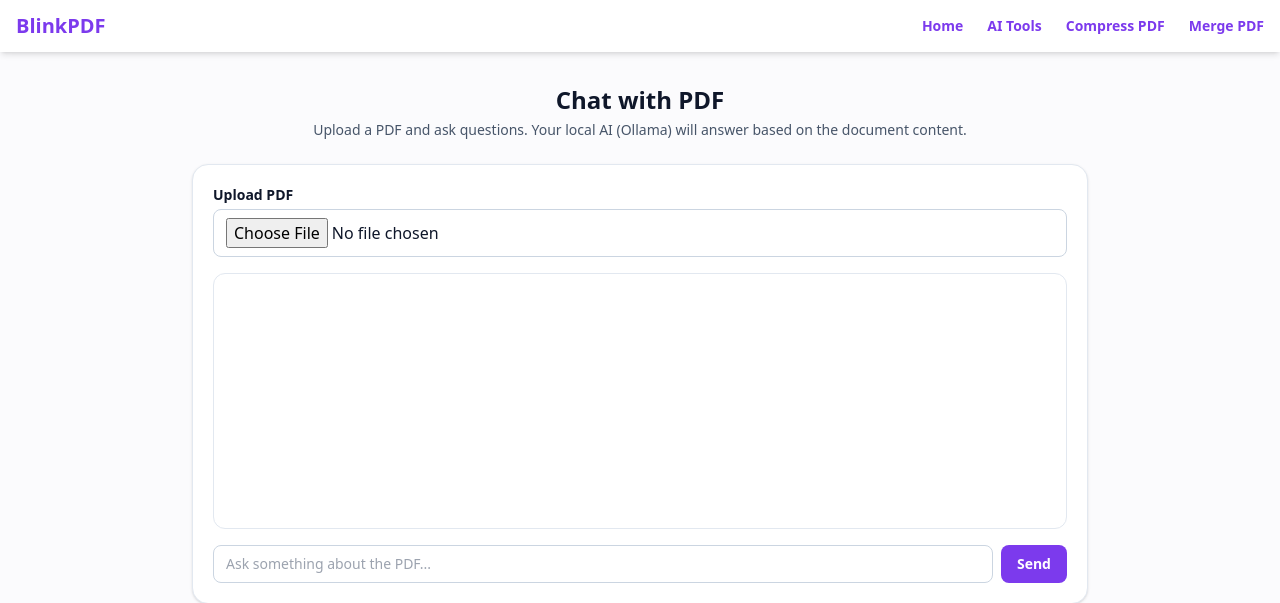
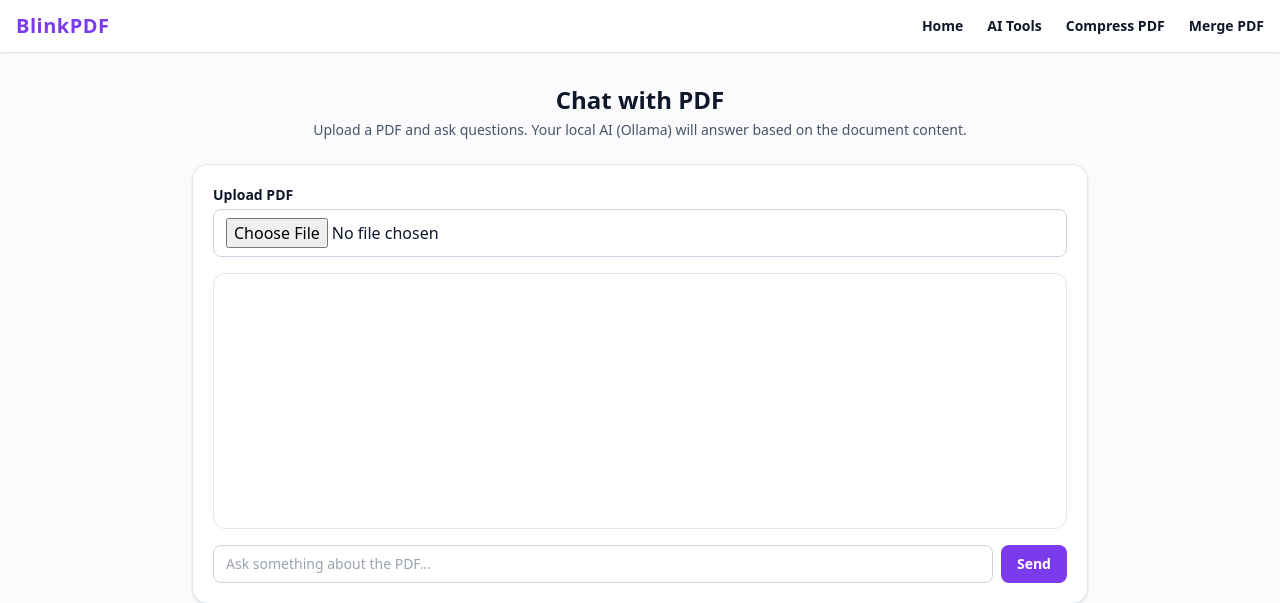
Before and after one commit to swapnil2348/BlinkPDF, a Flask app: page /ai/chat-page in a window 1280 px wide. Shown: the top 603 px of the page. Run offline with Flask 3, Linux system fonts and the light colour scheme; some libraries are stand-ins or nearby versions.

Commit message:
intial commit

```diff
--- a/templates/base.html
+++ b/templates/base.html
@@ -35,49 +35,43 @@
 <body class="bg-[#fbfbfd] dark:bg-slate-900 text-slate-900 dark:text-slate-100 transition-colors">
 
 <!-- ================= NAVBAR ================= -->
-<nav class="bg-white dark:bg-gray-900 shadow-md sticky top-0 z-50">
+<nav class="bg-white dark:bg-gray-900 shadow sticky top-0 z-50">
   <div class="max-w-7xl mx-auto px-4 py-3 flex justify-between items-center">
 
-    <!-- LOGO (NO GAP, NO GLOW) -->
+    <!-- LOGO -->
     <a href="{{ url_for('index') }}"
-   class="text-xl font-extrabold !text-violet-600 dark:!text-violet-400 tracking-normal">
+       class="text-xl font-bold tracking-wide text-violet-600 dark:text-violet-400">
       BlinkPDF
     </a>
 
     <!-- DESKTOP MENU -->
     <div class="hidden md:flex space-x-6 text-sm font-semibold">
-      <a href="{{ url_for('index') }}" class="text-violet-600 hover:text-violet-800 dark:text-white">
-        Home
-      </a>
-      <a href="{{ url_for('ai_tools_page') }}" class="text-violet-600 hover:text-violet-800 dark:text-white">
-        AI Tools
-      </a>
-      <a href="{{ url_for('tool_page', slug='compress-pdf') }}" class="text-violet-600 hover:text-violet-800 dark:text-white">
-        Compress PDF
-      </a>
-      <a href="{{ url_for('tool_page', slug='merge-pdf') }}" class="text-violet-600 hover:text-violet-800 dark:text-white">
-        Merge PDF
-      </a>
+      <a href="{{ url_for('index') }}" class="hover:text-violet-600">Home</a>
+      <a href="{{ url_for('ai_tools_page') }}" class="hover:text-violet-600">AI Tools</a>
+      <a href="{{ url_for('tool_page', slug='compress-pdf') }}" class="hover:text-violet-600">Compress PDF</a>
+      <a href="{{ url_for('tool_page', slug='merge-pdf') }}" class="hover:text-violet-600">Merge PDF</a>
     </div>
 
     <!-- MOBILE HAMBURGER -->
-    <button id="mobileBtn"class="md:hidden text-violet-600 dark:text-white z-50 relative">
+    <button id="mobileBtn" class="md:hidden text-violet-600 dark:text-violet-400">
       <svg class="w-7 h-7" fill="none" stroke="currentColor" viewBox="0 0 24 24">
         <path stroke-linecap="round" stroke-linejoin="round" stroke-width="2"
-              d="M4 6h16M4 12h16M4 18h16"></path>
+          d="M4 6h16M4 12h16M4 18h16"></path>
       </svg>
     </button>
 
   </div>
 
   <!-- MOBILE DROPDOWN -->
-  <div id="mobileMenu"class="hidden md:hidden bg-white dark:bg-gray-900 px-4 pb-4 absolute top-full left-0 right-0 shadow-lg z-40">
-    <a href="{{ url_for('index') }}" class="block py-2 text-violet-600 dark:text-white">Home</a>
-    <a href="{{ url_for('ai_tools_page') }}" class="block py-2 text-violet-600 dark:text-white">AI Tools</a>
-    <a href="{{ url_for('tool_page', slug='compress-pdf') }}" class="block py-2 text-violet-600 dark:text-white">Compress PDF</a>
-    <a href="{{ url_for('tool_page', slug='merge-pdf') }}" class="block py-2 text-violet-600 dark:text-white">Merge PDF</a>
+  <div id="mobileMenu" class="hidden md:hidden bg-white dark:bg-gray-900 px-4 pb-4">
+    <a href="{{ url_for('index') }}" class="block py-2">Home</a>
+    <a href="{{ url_for('ai_tools_page') }}" class="block py-2">AI Tools</a>
+    <a href="{{ url_for('tool_page', slug='compress-pdf') }}" class="block py-2">Compress PDF</a>
+    <a href="{{ url_for('tool_page', slug='merge-pdf') }}" class="block py-2">Merge PDF</a>
   </div>
+
 </nav>
+
 
 <!-- MAIN -->
 <main class="max-w-7xl mx-auto px-4 py-8">
```
